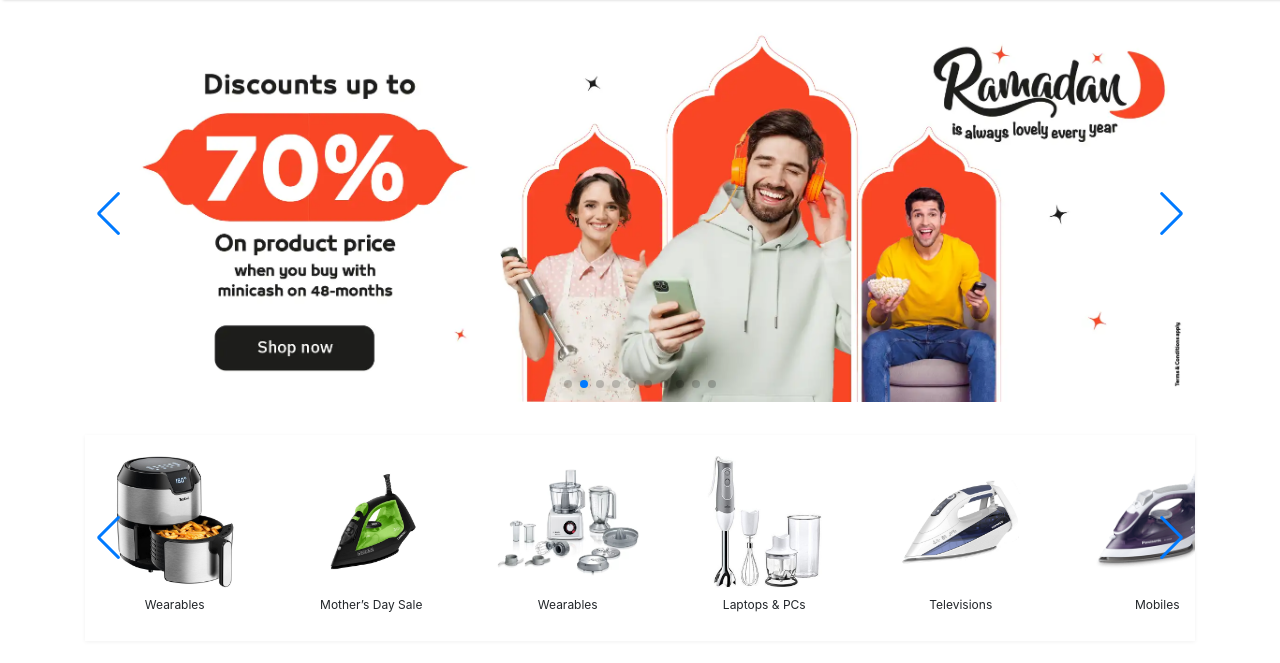
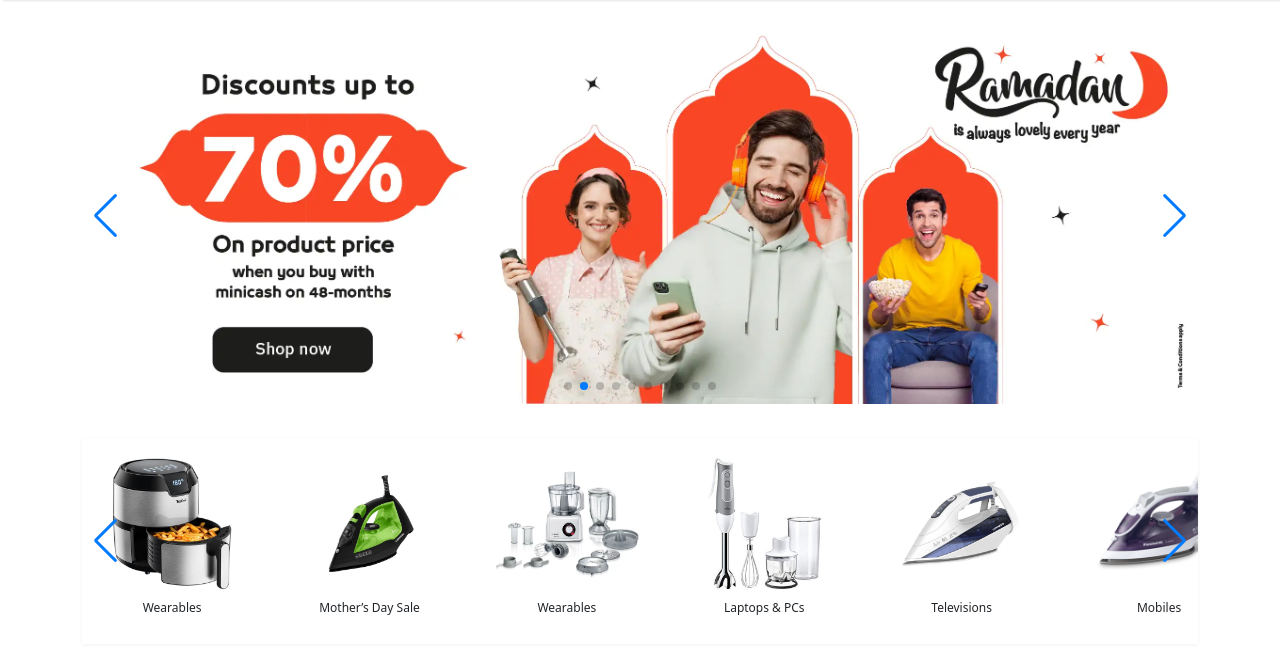
Before and after one commit to Yomna-Ahmedd/project-Farza, a plain HTML site: page index.html in a window 1280 px wide. Shown: the part 157-820 px from the top of the page. Drawn offline with nearby package versions, Linux system fonts and the light colour scheme.

Commit message:
Update index.html

```diff
--- a/index.html
+++ b/index.html
@@ -7,9 +7,17 @@
     <meta name="viewport" content="width=device-width, initial-scale=1">
     <link rel="stylesheet" href="https://cdnjs.cloudflare.com/ajax/libs/font-awesome/6.3.0/css/all.min.css" />
     <link rel="stylesheet" href="https://cdnjs.cloudflare.com/ajax/libs/Swiper/9.3.2/swiper-bundle.min.css" />
-     <link rel="stylesheet" href="https://maxcdn.bootstrapcdn.com/bootstrap/4.0.0/css/bootstrap.min.css">
+<!--      <link rel="stylesheet" href="https://maxcdn.bootstrapcdn.com/bootstrap/4.0.0/css/bootstrap.min.css">
     <link href=" https://fonts.googleapis.com/css?family=Montserrat " rel=" stylesheet ">
-    <link rel=" stylesheet " href=" Css/sheet.css ">
+    <link rel=" stylesheet " href=" Css/sheet.css "> -->
+     <link href="https://fonts.gstatic.com" rel="preconnect" />
+  <link
+    href="https://fonts.googleapis.com/css?family=Open+Sans:300,300i,400,400i,600,600i,700,700i|Nunito:300,300i,400,400i,600,600i,700,700i|Poppins:300,300i,400,400i,500,500i,600,600i,700,700i"
+    rel="stylesheet" />
+  <link rel="stylesheet" href="https://cdnjs.cloudflare.com/ajax/libs/bootstrap/5.3.0/css/bootstrap.min.css" />
+  <!-- Template Main CSS File -->
+  <link rel="stylesheet" href="https://cdnjs.cloudflare.com/ajax/libs/font-awesome/6.3.0/css/all.min.css" />
+  <link href="Css/sheet.css" rel="stylesheet" />
 </head>
 
 <body>
```
